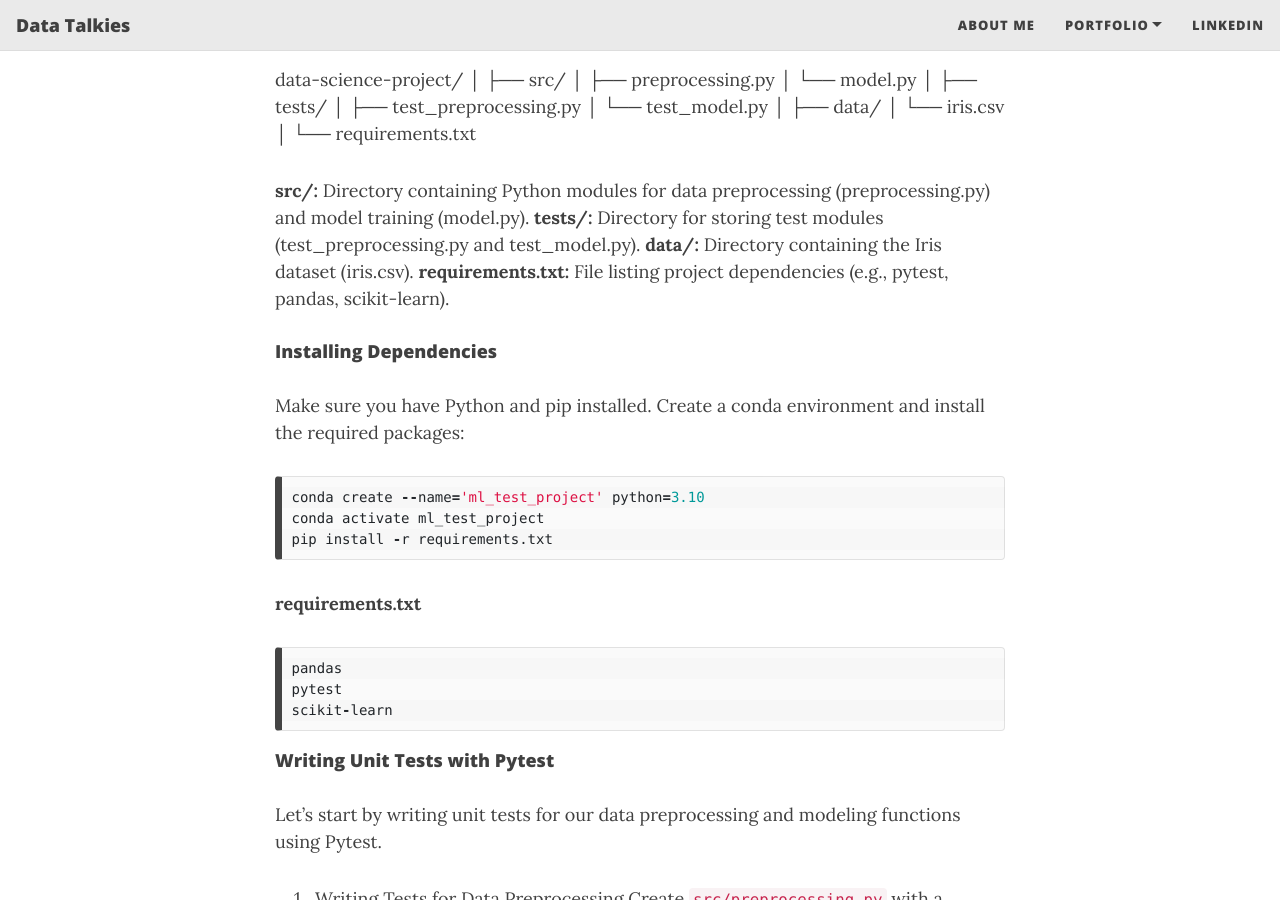
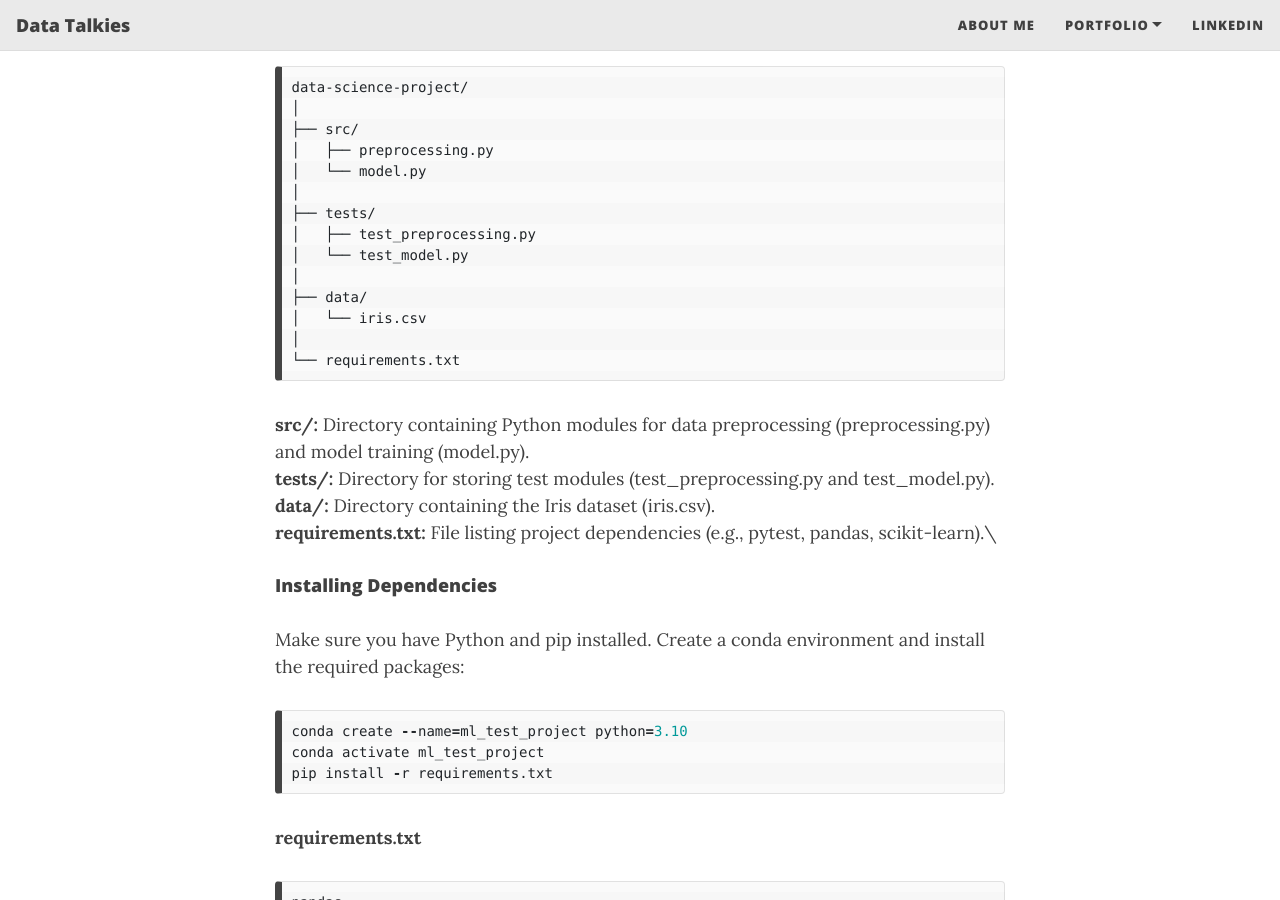
Before and after one commit to arpitHub/arpithub.github.io, a Jekyll site: the page built from _posts/2024-04-07-unit-testing-datascience.md, in a window 1280 px wide and 900 px high, scrolled down 1041 px. Built offline with Jekyll 4.4.1, drawn with Linux system fonts in a browser that asks for light colours; nearby versions of some CDN libraries.

Commit message:
markdown changes

````diff
--- a/_posts/2024-04-07-unit-testing-datascience.md
+++ b/_posts/2024-04-07-unit-testing-datascience.md
@@ -19,6 +19,7 @@ Unit testing involves testing individual units (functions, methods, classes) of
 #### Setting Up the Project
 Before we dive into writing tests, let's set up our project structure:
 
+```
 data-science-project/
 │
 ├── src/
@@ -33,17 +34,18 @@ data-science-project/
 │   └── iris.csv
 │
 └── requirements.txt
+```
 
-**src/:** Directory containing Python modules for data preprocessing (preprocessing.py) and model training (model.py).
-**tests/:** Directory for storing test modules (test_preprocessing.py and test_model.py).
-**data/:** Directory containing the Iris dataset (iris.csv).
-**requirements.txt:** File listing project dependencies (e.g., pytest, pandas, scikit-learn).
+**src/:** Directory containing Python modules for data preprocessing (preprocessing.py) and model training (model.py).\
+**tests/:** Directory for storing test modules (test_preprocessing.py and test_model.py).\
+**data/:** Directory containing the Iris dataset (iris.csv).\
+**requirements.txt:** File listing project dependencies (e.g., pytest, pandas, scikit-learn).\
 
 #### Installing Dependencies
 Make sure you have Python and pip installed. Create a conda environment and install the required packages:
 
 ```python
-conda create --name='ml_test_project' python=3.10
+conda create --name=ml_test_project python=3.10
 conda activate ml_test_project
 pip install -r requirements.txt
 ```
@@ -74,7 +76,9 @@ def preprocess_data(df):
     df['species'] = df['species'].astype('category').cat.codes
     return df
 ```
+
 Now, create `tests/test_preprocessing.py` to write unit tests for the preprocessing functions:
+
 ```python
 import pytest
 from src.preprocessing import load_iris_dataset, preprocess_data
````
